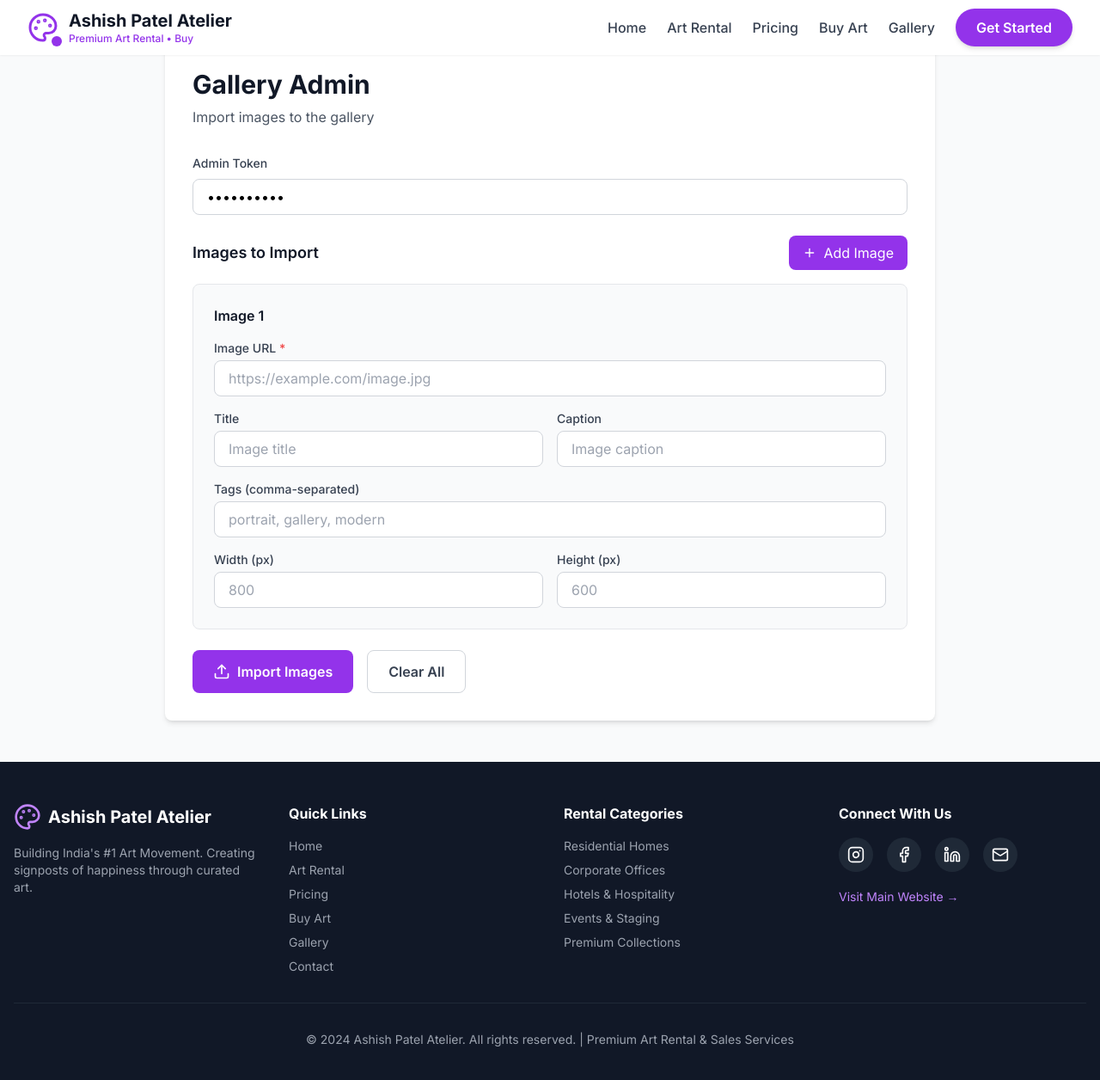
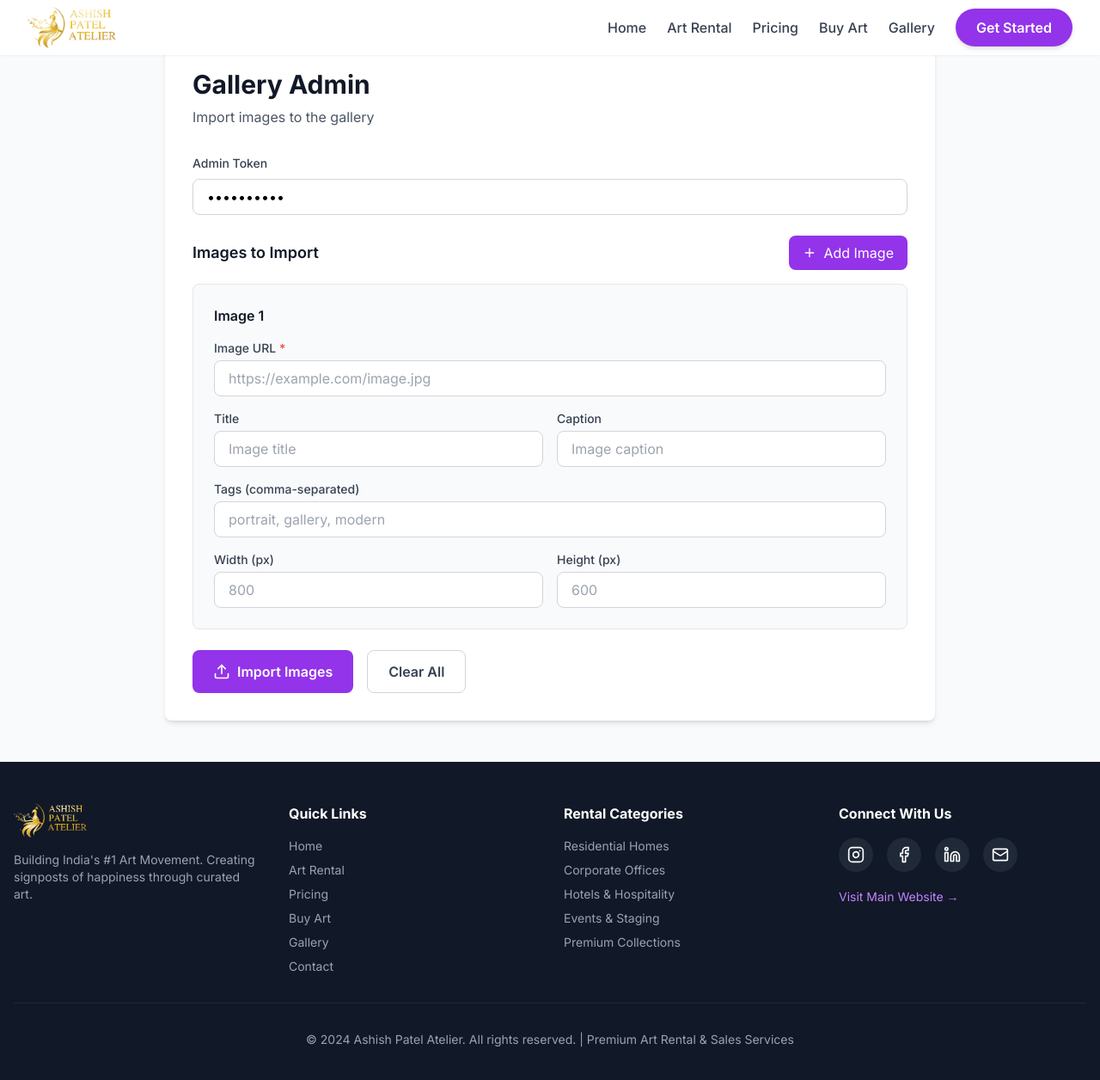
Before and after one commit to mailamiton/atelier-rent-sell, a Next.js app: page /admin/gallery in a window 1280 px wide. Shown: the top 1256 px of the page at 86% size. Built offline with nearby package versions, Linux system fonts and the light colour scheme.

Commit message:
logo and other

```diff
--- a/app/gallery/page.tsx
+++ b/app/gallery/page.tsx
@@ -6,7 +6,6 @@ async function fetchGallery(page: number, pageSize: number) {
   try {
     const base = process.env.NEXT_PUBLIC_API_BASE_URL || "http://localhost:8000";
     const res = await fetch(`${base}/v1/gallery?page=${page}&page_size=${pageSize}`, {
-      next: { revalidate: 60 },
       cache: 'no-store'
     });
     if (!res.ok) return null;
--- a/components/CTASection.tsx
+++ b/components/CTASection.tsx
@@ -38,7 +38,7 @@ export default function CTASection() {
                 </div>
                 <div>
                   <h3 className="font-bold text-gray-900">Email Us</h3>
-                  <p className="text-gray-600">contact@ashishpatelatelier.com</p>
+                  <p className="text-gray-600">info@ashishpatelatelier.com</p>
                 </div>
               </div>
 
@@ -49,6 +49,17 @@ export default function CTASection() {
                 <div>
                   <h3 className="font-bold text-gray-900">Call Us</h3>
                   <p className="text-gray-600">+91 XXXXX XXXXX</p>
+                </div>
+              </div>
+
+              <div className="flex gap-4">
+                <div className="w-12 h-12 bg-green-100 rounded-xl flex items-center justify-center flex-shrink-0">
+                  <span className="text-2xl">💬</span>
+                </div>
+                <div>
+                  <h3 className="font-bold text-gray-900">WhatsApp Us</h3>
+                  <p className="text-gray-600">+91 XXXXX XXXXX</p>
+                  <p className="text-sm text-green-600 font-medium">Preferred mode of communication</p>
                 </div>
               </div>
 
@@ -103,7 +114,7 @@ export default function CTASection() {
 
                 <div>
                   <label className="block text-sm font-semibold text-gray-700 mb-2">
-                    Phone Number *
+                    WhatsApp Number *
                   </label>
                   <input
                     type="tel"
--- a/components/Footer.tsx
+++ b/components/Footer.tsx
@@ -1,5 +1,6 @@
 import Link from 'next/link';
-import { Palette, Instagram, Facebook, Linkedin, Mail } from 'lucide-react';
+import Image from 'next/image';
+import { Instagram, Facebook, Linkedin, Mail } from 'lucide-react';
 
 export default function Footer() {
   return (
@@ -7,9 +8,14 @@ export default function Footer() {
       <div className="max-w-7xl mx-auto">
         <div className="grid md:grid-cols-4 gap-8 mb-8">
           <div>
-            <div className="flex items-center gap-2 mb-4">
-              <Palette className="h-8 w-8 text-purple-400" />
-              <span className="text-xl font-bold">Ashish Patel Atelier</span>
+            <div className="mb-4">
+              <Image
+                src="/rent-buy-logo.png"
+                alt="Ashish Patel Atelier"
+                width={180}
+                height={54}
+                className="h-10 w-auto mb-3"
+              />
             </div>
             <p className="text-gray-400 text-sm">
               Building India&apos;s #1 Art Movement. Creating signposts of happiness through curated art.
@@ -42,16 +48,16 @@ export default function Footer() {
           <div>
             <h3 className="font-bold mb-4">Connect With Us</h3>
             <div className="flex gap-4 mb-4">
-              <a href="#" className="w-10 h-10 bg-gray-800 rounded-full flex items-center justify-center hover:bg-purple-600 transition">
+              <a href="https://www.instagram.com/ashishpatelatelier/" target="_blank" rel="noopener noreferrer" className="w-10 h-10 bg-gray-800 rounded-full flex items-center justify-center hover:bg-purple-600 transition" aria-label="Instagram">
                 <Instagram className="h-5 w-5" />
               </a>
-              <a href="#" className="w-10 h-10 bg-gray-800 rounded-full flex items-center justify-center hover:bg-purple-600 transition">
+              <a href="https://www.facebook.com/ashishpatelatelier/" target="_blank" rel="noopener noreferrer" className="w-10 h-10 bg-gray-800 rounded-full flex items-center justify-center hover:bg-purple-600 transition" aria-label="Facebook">
                 <Facebook className="h-5 w-5" />
               </a>
-              <a href="#" className="w-10 h-10 bg-gray-800 rounded-full flex items-center justify-center hover:bg-purple-600 transition">
+              <a href="https://www.linkedin.com/company/ashishpatelatelier/" target="_blank" rel="noopener noreferrer" className="w-10 h-10 bg-gray-800 rounded-full flex items-center justify-center hover:bg-purple-600 transition" aria-label="LinkedIn">
                 <Linkedin className="h-5 w-5" />
               </a>
-              <a href="#" className="w-10 h-10 bg-gray-800 rounded-full flex items-center justify-center hover:bg-purple-600 transition">
+              <a href="mailto:info@ashishpatelatelier.com" className="w-10 h-10 bg-gray-800 rounded-full flex items-center justify-center hover:bg-purple-600 transition" aria-label="Email">
                 <Mail className="h-5 w-5" />
               </a>
             </div>
--- a/components/Hero.tsx
+++ b/components/Hero.tsx
@@ -64,10 +64,6 @@ export default function Hero() {
                 title="Premium Art Collection - Curated by professionals"
               ></iframe>
             </div>
-
-            <div className="absolute -top-6 -left-6 bg-yellow-400 text-gray-900 px-6 py-3 rounded-full font-bold shadow-lg -rotate-12">
-              Starting ₹700/month
-            </div>
           </div>
         </div>
       </div>
--- a/components/Navigation.tsx
+++ b/components/Navigation.tsx
@@ -2,7 +2,8 @@
 
 import { useState } from 'react';
 import Link from 'next/link';
-import { Menu, X, Palette } from 'lucide-react';
+import Image from 'next/image';
+import { Menu, X } from 'lucide-react';
 
 export default function Navigation() {
   const [isOpen, setIsOpen] = useState(false);
@@ -12,14 +13,17 @@ export default function Navigation() {
       <div className="max-w-7xl mx-auto px-4 sm:px-6 lg:px-8">
         <div className="flex justify-between items-center h-16">
           <div className="flex items-center gap-3">
-            <div className="relative">
-              <Palette className="h-9 w-9 text-purple-600" />
-              <div className="absolute -bottom-1 -right-1 w-3 h-3 bg-purple-600 rounded-full"></div>
-            </div>
-            <div className="flex flex-col">
-              <span className="text-xl font-bold text-gray-900 leading-tight">Ashish Patel Atelier</span>
-              <span className="text-xs text-purple-600 font-medium">Premium Art Rental • Buy</span>
-            </div>
+            <Link href="/" className="flex items-center gap-3">
+              <Image
+                src="/rent-buy-logo.png"
+                alt="Ashish Patel Atelier"
+                width={200}
+                height={60}
+                className="h-12 w-auto"
+                priority
+              />
+              {/* <span className="text-sm text-purple-600 font-medium">Premium Art Rental • Buy</span> */}
+            </Link>
           </div>
 
           <div className="hidden md:flex items-center gap-6">
```
Also changed, not shown: public/rent-buy-logo.png (added).
